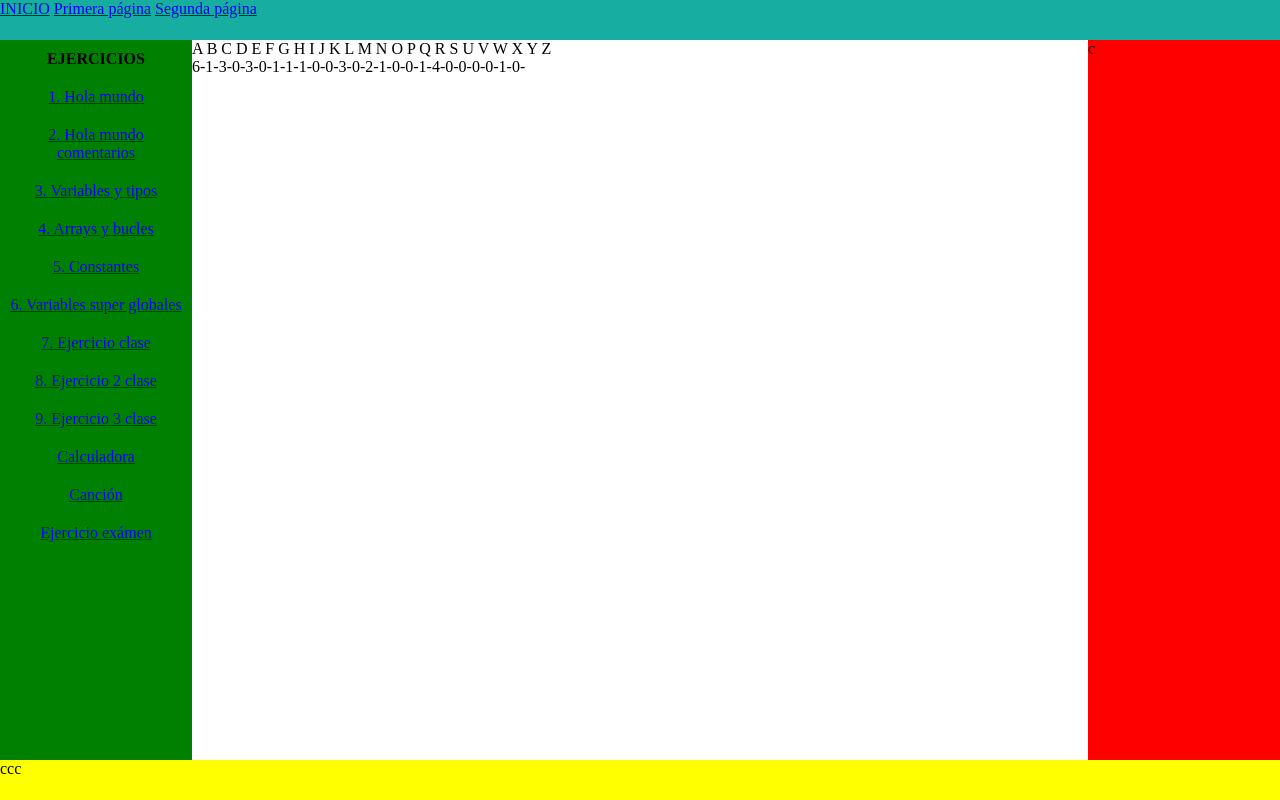
After one commit to raulbrocal/DWS, a PHP site: page /10_ejerExamen.php in a window 1280 px wide. The commit adds this page. Run offline with PHP 8.4, Linux system fonts and the light colour scheme.

Commit message:
Modificaciones ejer10

```diff
--- /dev/null
+++ b/Ejercicios/10_ejerExamen.php
@@ -0,0 +1,97 @@
+<html>
+
+<head>
+    <title>Inicio</title>
+    <link rel="stylesheet" href="estilos.css/style.css">
+</head>
+
+<body>
+    <div class="contenedor">
+        <div class="primera_caja">
+            <a href="index.php">INICIO</a>
+            <a href="pagina1.html">Primera página</a>
+            <a href="pagina2.html">Segunda página</a>
+        </div>
+        <div class="segunda_caja">
+
+            <div class="primera_columna">
+                <ul>
+                    <li><b>EJERCICIOS</b></li>
+                    <li><a href="./0_hola_mundo.php">1. Hola mundo</a></li>
+                    <li><a href="./1_hola_mundo_comentarios.php">2. Hola mundo comentarios</a></li>
+                    <li><a href="./2_variables_y_tipos.php">3. Variables y tipos</a></li>
+                    <li><a href="./3_arrays_bucles.php">4. Arrays y bucles</a></li>
+                    <li><a href="./4_constantes.php">5. Constantes</a></li>
+                    <li><a href="./5_variables_super_globales.php">6. Variables super globales</a></li>
+                    <li><a href="./6_validar_get.php">7. Ejercicio clase</a></li>
+                    <li><a href="./7_try_catch.php">8. Ejercicio 2 clase</a></li>
+                    <li><a href="./8_informacion.php">9. Ejercicio 3 clase</a></li>
+                    <li><a href="./Ejercicio1/calculadora_usuario.php">Calculadora</a></li>
+                    <li><a href="./cancion.php">Canción</a></li>
+                    <li><a href="./10_ejerExamen.php">Ejercicio exámen</a></li>
+                </ul>
+            </div>
+            <div class="segunda_columna">
+                <?php
+                class Frecuencia{
+                    public $cadena;
+
+                    function __construct($cadena)
+                    {
+                        $this->cadena = strtoupper($cadena) ;
+                    }
+
+                    function analizarFrecuenciaLetras(){
+
+                        $letras = ["A","B","C","D","E","F","G","H","I","J","K","L","M","N","O","P","Q","R","S","U","V","W","X","Y","Z"];
+                        $contador = [];
+                        $suma = 0;
+
+                        for ($i=0; $i < count($letras); $i++) {
+                            for ($j=0; $j < strlen($this->cadena); $j++) {
+                                if ($this->cadena[$j] == $letras[$i]) {
+                                    $suma++;
+                                }
+                            }
+                            $contador[$i] = $suma;
+                            $suma = 0;
+                        }
+
+                        return $contador;
+
+                    }
+
+                    function obtenerPalabras(){
+                        $contador = 0;
+                        $array = explode($this->cadena, " ");
+                        $arrayResultado = [];
+
+                        // for ($i=0; $i < count($array); $i++) {
+                        //     if (in_array($array[$i]), $arrayResultado) {
+                        //         $arrayResultado[$contador] = $array[$i];
+                        //         $contador++;
+                        //     }
+                        // }
+
+                        return $arrayResultado;
+                    }
+                }
+                $frase = new Frecuencia("La casa es blanca y la noche es gris");
+                $letras = ["A","B","C","D","E","F","G","H","I","J","K","L","M","N","O","P","Q","R","S","U","V","W","X","Y","Z"];
+                foreach ($letras as $value) {
+                    echo $value." ";
+                }
+                echo "<br>";
+                foreach ($frase->analizarFrecuenciaLetras() as $value) {
+                    echo $value."-";
+                }
+                ?>
+            </div>
+            <div class="tercera_columna">c</div>
+
+        </div>
+        <div class="tercera_caja">ccc</div>
+        <div>
+</body>
+
+</html>
--- a/Ejercicios/index.php
+++ b/Ejercicios/index.php
@@ -1,8 +1,10 @@
 <html>
+
 <head>
     <title>Inicio</title>
     <link rel="stylesheet" href="estilos.css/style.css">
 </head>
+
 <body>
     <div class="contenedor">
         <div class="primera_caja">
@@ -26,6 +28,7 @@
                     <li><a href="./8_informacion.php">9. Ejercicio 3 clase</a></li>
                     <li><a href="./Ejercicio1/calculadora_usuario.php">Calculadora</a></li>
                     <li><a href="./cancion.php">Canción</a></li>
+                    <li><a href="./10_ejerExamen.php">Ejercicio exámen</a></li>
                 </ul>
             </div>
             <div class="segunda_columna"></div>
@@ -33,6 +36,7 @@
 
         </div>
         <div class="tercera_caja">ccc</div>
-    <div>
+        <div>
 </body>
+
 </html>
```
